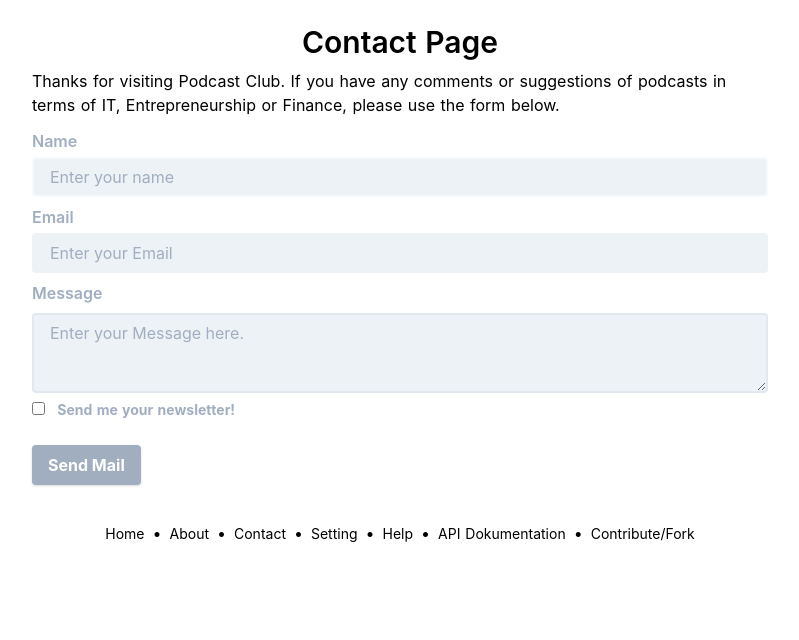
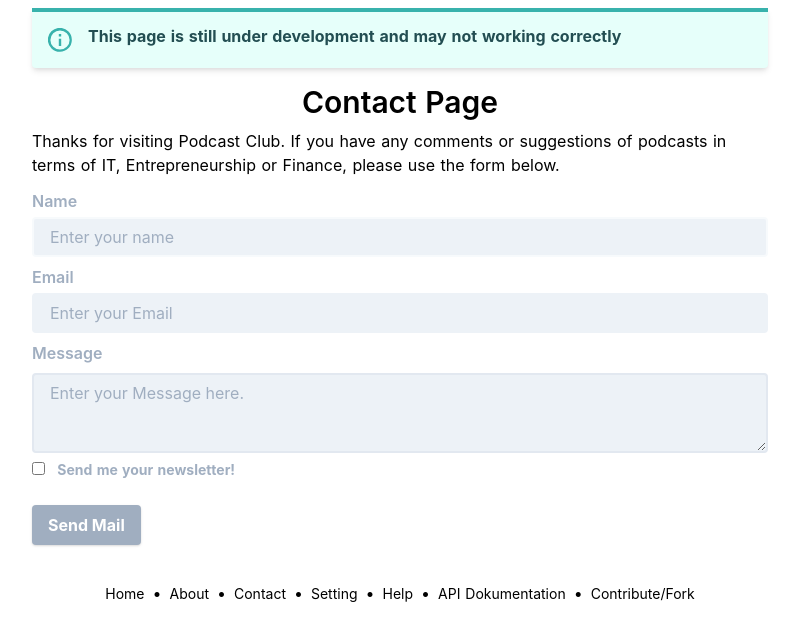
Before and after one commit to tryToCode/podcastclub, a Nuxt app: page /contact in a window 1280 px wide. Shown: the top 640 px of the page, without its empty margins (240-1039 px from the left). Built offline with nearby package versions, Linux system fonts and the light colour scheme; what vue-tippy would draw is missing.

Commit message:
add info in contact page

```diff
--- a/pages/contact.vue
+++ b/pages/contact.vue
@@ -1,5 +1,13 @@
 <template>
     <div class="max-w-3xl flex flex-col mx-auto justify-center px-4 py-2">
+        <div class="bg-teal-100 border-t-4 border-teal-500 rounded-b text-teal-900 px-4 py-3 shadow-md" role="alert">
+            <div class="flex">
+                <div class="py-1"><svg class="fill-current h-6 w-6 text-teal-500 mr-4" xmlns="http://www.w3.org/2000/svg" viewBox="0 0 20 20"><path d="M2.93 17.07A10 10 0 1 1 17.07 2.93 10 10 0 0 1 2.93 17.07zm12.73-1.41A8 8 0 1 0 4.34 4.34a8 8 0 0 0 11.32 11.32zM9 11V9h2v6H9v-4zm0-6h2v2H9V5z"/></svg></div>
+                <div>
+                <p class="font-bold">This page is still under development and may not working correctly</p>
+                </div>
+            </div>
+        </div>
         <div class="flex flex-col items-center justify-between my-2">
             <h1 class="text-3xl font-semibold my-1">Contact Page</h1>
             <p>
```
